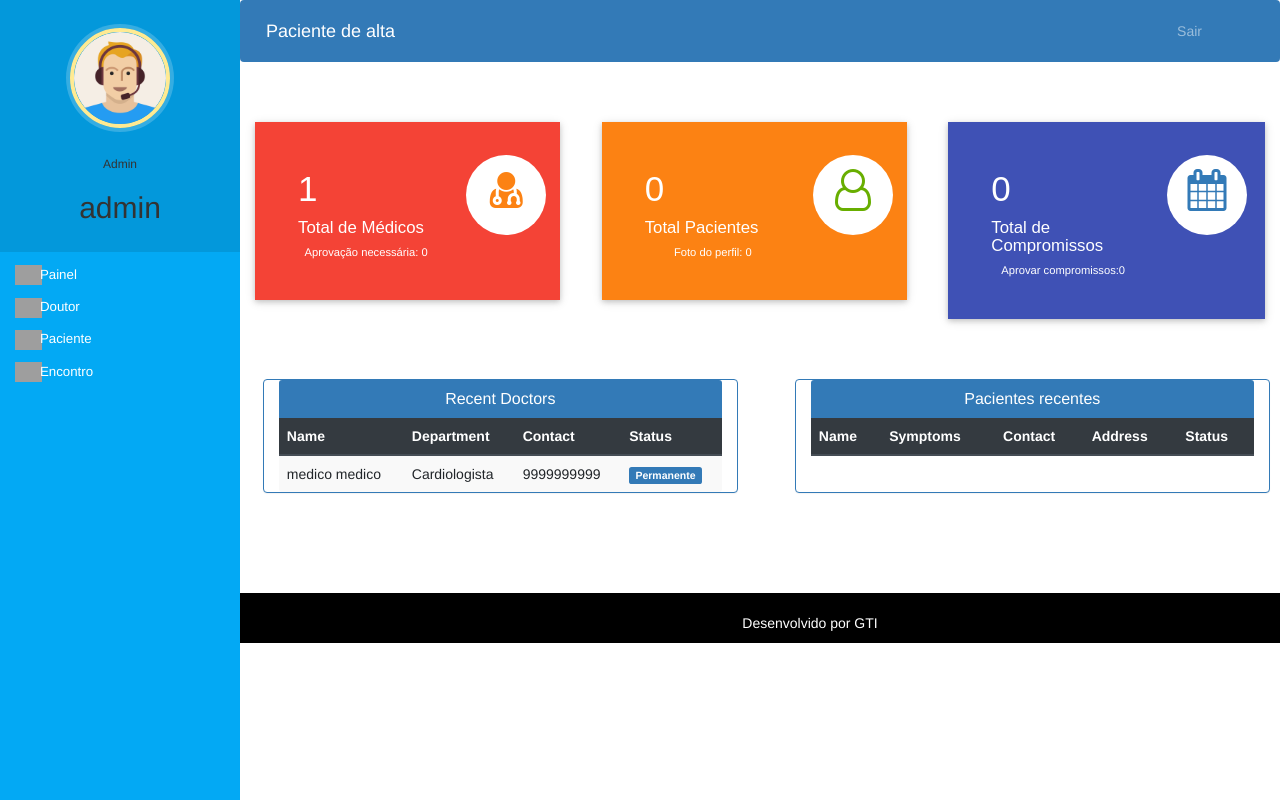
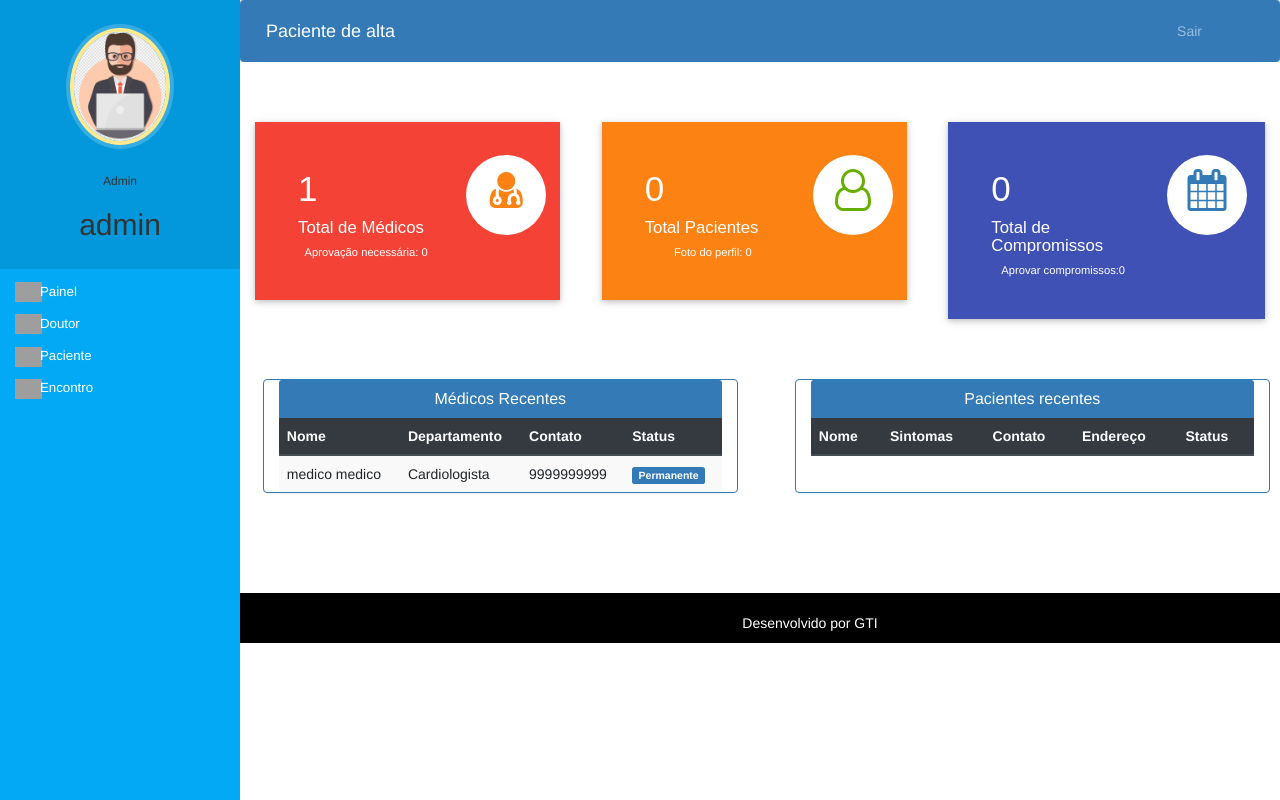
Before and after one commit to jonatha985/ProjetoJD, a Django app: page /admin-dashboard in a window 1280 px wide; the page is wider, and only the part inside the window is pictured. Run offline with Django 3.2, Linux system fonts and the light colour scheme; a user stored in the database is signed in; data comes from the database, SQL or seed files in the repository; both versions use the stored data as it was after the commit; data that the repository does not hold is empty; some libraries are stand-ins or nearby versions; grey boxes are pictures that could not be loaded.

Commit message:
modificados

```diff
--- a/templates/hospital/admin_dashboard.html
+++ b/templates/hospital/admin_dashboard.html
@@ -8,14 +8,14 @@
   <div class="row">
     <div class="panel panel-primary col-md-5" style="margin-left:2%;">
       <div class="panel-heading" style="text-align:center;">
-        <h6 class="panel-title">Recent Doctors</h6>
+        <h6 class="panel-title">Médicos Recentes</h6>
       </div>
       <table class="table table-hover table-striped" id="dev-table">
         <thead class="thead-dark">
           <tr>
-            <th>Name</th>
-            <th>Department</th>
-            <th>Contact</th>
+            <th>Nome</th>
+            <th>Departamento</th>
+            <th>Contato</th>
             <th>Status</th>
 
           </tr>
@@ -43,10 +43,10 @@
       <table class="table table-hover table-striped" id="dev-table">
         <thead class="thead-dark">
           <tr>
-            <th>Name</th>
-            <th>Symptoms</th>
-            <th>Contact</th>
-            <th>Address</th>
+            <th>Nome</th>
+            <th>Sintomas</th>
+            <th>Contato</th>
+            <th>Endereço</th>
             <th>Status</th>
 
           </tr>
--- a/templates/hospital/admin_doctor_patient_card.html
+++ b/templates/hospital/admin_doctor_patient_card.html
@@ -76,7 +76,7 @@
 
     <div class="grid-item">
       <div class="card">
-        <img src="{% static "images/patient.jpg" %}" alt="John" style="width:100%">
+        <img src="{% static "images/patient.png" %}" alt="John" style="width:100%">
         <p class="title">PACIENTE</p>
         <p><button><a href="/patientclick">Ver</a></button></p>
       </div>
--- a/templates/hospital/admin_view_appointment.html
+++ b/templates/hospital/admin_view_appointment.html
@@ -30,9 +30,9 @@
       <thead>
         <tr>
           <th>Nome do Médico</th>
-          <th>Patient Name</th>
-          <th>Description</th>
-          <th>Date</th>
+          <th>Nome do Paciente</th>
+          <th>Descrição</th>
+          <th>Data</th>
         </tr>
       </thead>
       {% for a in appointments %}
--- a/templates/hospital/contactus.html
+++ b/templates/hospital/contactus.html
@@ -1,6 +1,6 @@
 <!DOCTYPE html>
 {% load static %}
-<html lang="en" dir="ltr">
+<html lang="pt-br" dir="ltr">
 
 <head>
   <meta name="viewport" content="width=device-width, initial-scale=1, shrink-to-fit=no">
--- a/templates/hospital/navbar.html
+++ b/templates/hospital/navbar.html
@@ -45,9 +45,9 @@
 
         <div class="navbar-nav">
           <a href="/adminclick" class="nav-item nav-link">Admin</a>
-          <a href="/doctorclick" class="nav-item nav-link">Doctor</a>
-          <a href="/patientclick" class="nav-item nav-link">Patient</a>
-          <a href="/contactus" class="nav-item nav-link">Contact Us</a>
+          <a href="/doctorclick" class="nav-item nav-link">Doutor</a>
+          <a href="/patientclick" class="nav-item nav-link">Paciente</a>
+          <a href="/contactus" class="nav-item nav-link">Contate-nos</a>
         </div>
 
       </div>
```
Also changed, not shown: db.sqlite3 (added), hospital/migrations/0019_auto_20231206_0138.py (added), static/images/admin.png, static/images/adminpropic.png, static/images/back.jpg, static/images/doctor.png, static/images/patient.png (added), static/profile_pic/DoctorProfilePic/medico.jpg (added).
